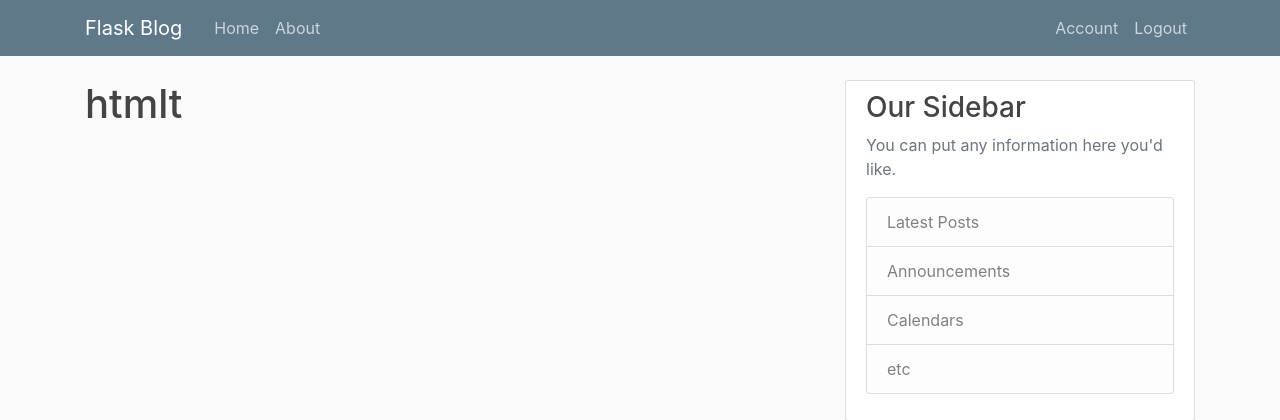
After one commit to nhminh0701/FlaskTutorial, a Flask app: page /account in a window 1280 px wide. The commit adds this page. Shown: the top 420 px of the page. Run offline with Flask 2, Linux system fonts and the light colour scheme; a user stored in the database is signed in; some libraries are stand-ins or nearby versions.

Commit message:
Part 7 user authentication

```diff
--- a/flaskblog/__init__.py
+++ b/flaskblog/__init__.py
@@ -10,5 +10,7 @@ app.config['SQLALCHEMY_DATABASE_URI']='sqlite:///site.db'
 db=SQLAlchemy(app)
 bcrypt = Bcrypt(app)
 login_manager = LoginManager(app)
+login_manager.login_view = 'login'
+login_manager.login_message_category = 'info'
 
 from flaskblog import routes
--- a/flaskblog/routes.py
+++ b/flaskblog/routes.py
@@ -1,8 +1,8 @@
-from flask import render_template, url_for, flash, redirect
+from flask import render_template, url_for, flash, redirect, request
 from flaskblog import app, db, bcrypt
 from flaskblog.models import User, Post
 from flaskblog.form import RegistrationForm, LoginForm
-from flask_login import login_user
+from flask_login import login_user, current_user, logout_user, login_required
 
 
 posts = [
@@ -32,6 +32,8 @@ def about():
 
 @app.route("/register", methods=['GET', 'POST'])
 def register():
+    if current_user.is_authenticated:
+        return redirect(url_for('home'))
     form = RegistrationForm()
     if form.validate_on_submit():
         hashed_password = bcrypt.generate_password_hash(form.password.data).decode('utf-8')
@@ -44,12 +46,26 @@ def register():
 
 @app.route("/login", methods=['GET', 'POST'])
 def login():
+    if current_user.is_authenticated:
+        return redirect(url_for('home'))
     form = LoginForm()
     if form.validate_on_submit():
         user = User.query.filter_by(email=form.email.data).first()
         if user and bcrypt.check_password_hash(user.password, form.password.data):
             login_user(user, remember=form.remember.data)
-            return redirect(url_for('home'))
+            next_page = request.args.get('next')
+            return redirect(next_page) if next_page else redirect(url_for('home'))
+
         else:
             flash('Login Unsuccessful. Please check again!', 'danger')
     return render_template('login.html', title="Login", form = form)
+
+@app.route("/logout")
+def logout():
+    logout_user()
+    return redirect(url_for('home'))
+
+@app.route("/account")
+@login_required
+def account():
+    return render_template('account.html', title="Account")
--- /dev/null
+++ b/flaskblog/templates/account.html
@@ -0,0 +1,7 @@
+{% extends "layout.html" %}
+
+{% block content %}
+
+    <h1>{{ current_user.username }}</h1>
+
+{% endblock content %}
--- a/flaskblog/templates/layout.html
+++ b/flaskblog/templates/layout.html
@@ -31,8 +31,13 @@
                       </div>
                       <!-- Navbar Right Side -->
                       <div class="navbar-nav">
-                        <a class="nav-item nav-link" href="/login">Login</a>
-                        <a class="nav-item nav-link" href="/register">Register</a>
+                        {% if current_user.is_authenticated %}
+                          <a class="nav-item nav-link" href="/account">Account</a>
+                          <a class="nav-item nav-link" href="/logout">Logout</a>
+                        {% else %}
+                          <a class="nav-item nav-link" href="/login">Login</a>
+                          <a class="nav-item nav-link" href="/register">Register</a>
+                        {% endif %}
                       </div>
                     </div>
                   </div>
```
Also changed, not shown: flaskblog/site.db, 1 other file.
